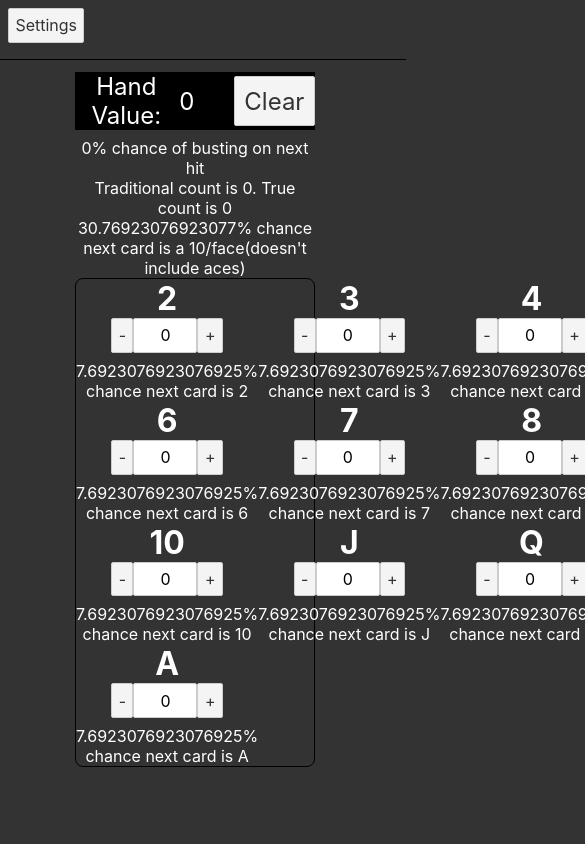
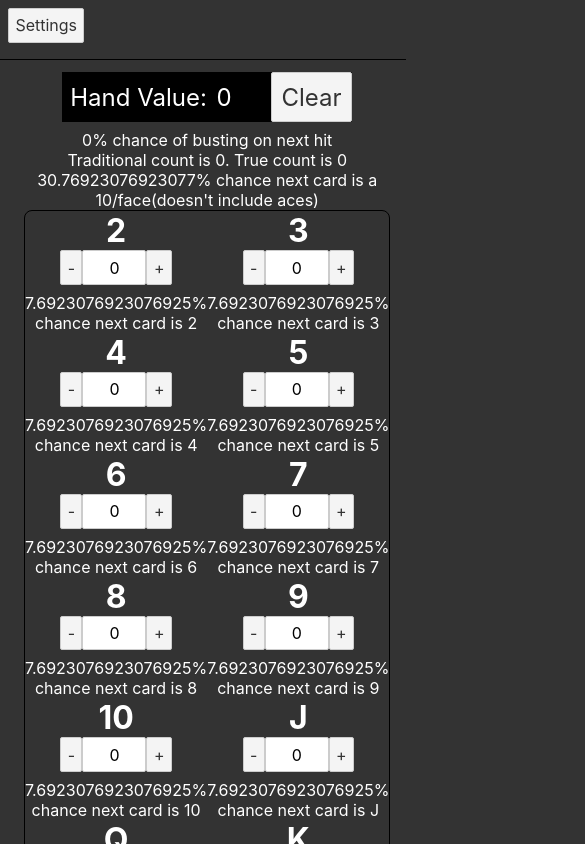
Before and after one commit to jbauta97/blackjack-demo, a SvelteKit app: page / in a window 390 px wide. Shown: the top 844 px of the page, 585 px wide, since content can reach past the window. Built offline with nearby package versions, Linux system fonts and the light colour scheme.

Commit message:
mobile css

```diff
--- a/src/routes/+layout.svelte
+++ b/src/routes/+layout.svelte
@@ -39,7 +39,6 @@
 	main {
 		text-align: center;
 		padding: 1em;
-		max-width: 240px;
 		margin: 0 auto;
 		margin-top: 48px;
 	}
--- a/src/routes/CardControls.svelte
+++ b/src/routes/CardControls.svelte
@@ -38,4 +38,9 @@
         border: 1px solid #000;
         border-radius: 8px;
     }
+    @media (max-width: 640px) {
+		.cards-grid {
+			grid-template-columns: repeat(2, 1fr);
+		}
+	}
 </style>
```
